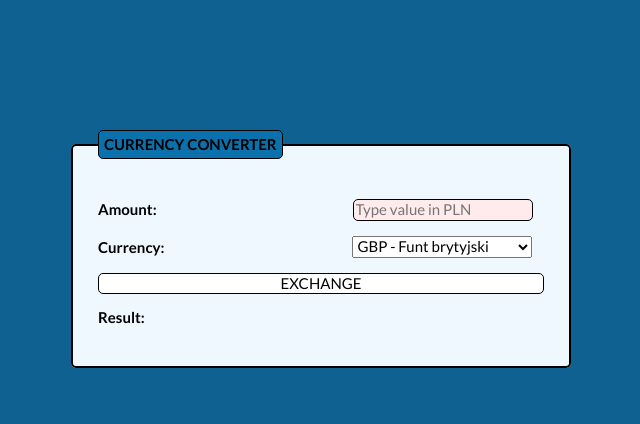
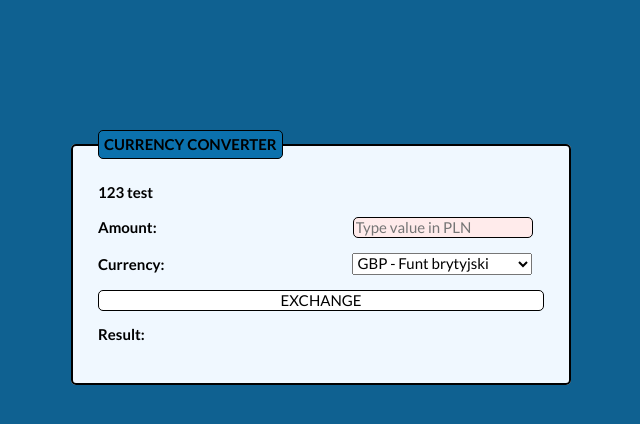
Before and after one commit to Terlecky/currency-exchange, a plain HTML site: page index.html in a window 1280 px wide. Shown: the whole page, without its empty margins (319-959 px from the left). Drawn offline with nearby package versions, Linux system fonts and the light colour scheme.

Commit message:
added test container

```diff
--- a/index.html
+++ b/index.html
@@ -22,7 +22,7 @@
     <form class="form">
         <fieldset class="form_fieldset">
             <legend class="form__legend">CURRENCY CONVERTER</legend>
-
+            <div>123 test</div>
             <p><label> <span class="form__labelText js-converter">
                         Amount:
                     </span>
```
